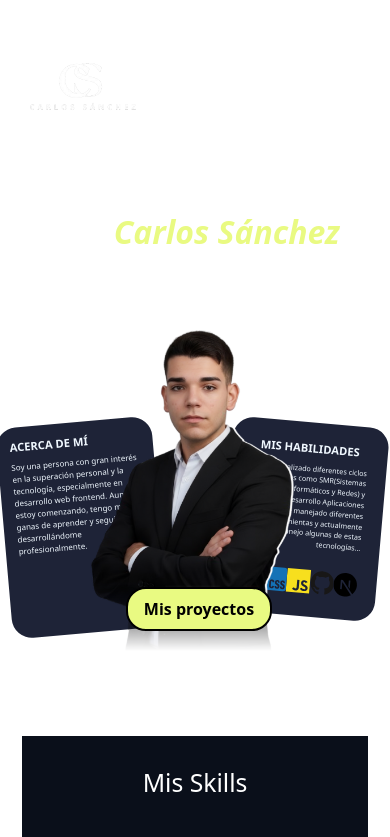
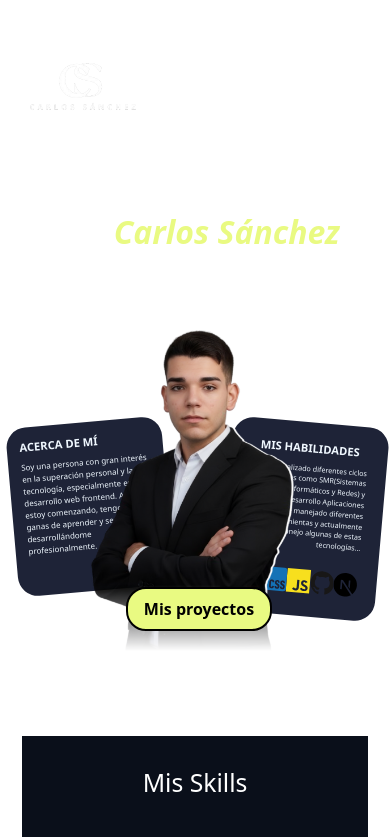
Before and after one commit to caarlos-14/Portfolio, a Next.js app in the folder portfolio-carlos/: page / in a window 390 px wide. Shown: the top 837 px of the page. Built offline with nearby package versions, Linux system fonts and the light colour scheme.

Commit message:
Avance navbar y cards

```diff
--- a/portfolio-carlos/app/layout.tsx
+++ b/portfolio-carlos/app/layout.tsx
@@ -1,4 +1,3 @@
-import type { Metadata } from "next";
 import { Geist, Geist_Mono } from "next/font/google";
 import "./globals.css";
 import Navbar from "@/componentes/navbar/navbar"
@@ -16,10 +15,6 @@ const geistMono = Geist_Mono({
   subsets: ["latin"],
 });
 
-export const metadata: Metadata = {
-  title: "Create Next App",
-  description: "Generated by create next app",
-};
 
 export default function RootLayout({
   children,
@@ -28,6 +23,10 @@ export default function RootLayout({
 }>) {
   return (
     <html>
+      <head>
+        <title>Mi Portfolio</title>
+        <link rel="icon" type="image/png" href="/favicon.png" />
+      </head>
       <body
         className={`${geistSans.variable} ${geistMono.variable} antialiased`}
       >
--- a/portfolio-carlos/componentes/card_experience/card_experience.module.css
+++ b/portfolio-carlos/componentes/card_experience/card_experience.module.css
@@ -12,8 +12,8 @@
     cursor:pointer;
 }
 .card.active{
-    z-index:100;
-    transform:scale(1.2) rotate(-5deg) !important;
+    z-index:1;
+    transform:scale(1.2);
 }
 .titulo_card h4{
     font-weight:bold;
@@ -26,6 +26,11 @@
 @media (max-width:1000px){
   .card{
     width:20%;
+    transform:rotate(-5deg);
+    background-color:var(--colorCard);
+    padding:0.8em;
+    border-radius:20px;
+    box-shadow:-2px 2px 4px var(--colorTextoBlanco);
 }
 
 .titulo_card h4{
@@ -62,8 +67,8 @@
 
 @media (max-width:678px){
 .card{
-left:1%;
-height:25%;
+left:3%;
+height:20%;
 }
  .card.active {
     z-index: 10;
```
Also changed, not shown: portfolio-carlos/public/favicon.png (added), portfolio-carlos/public/favicon2.png (added).
